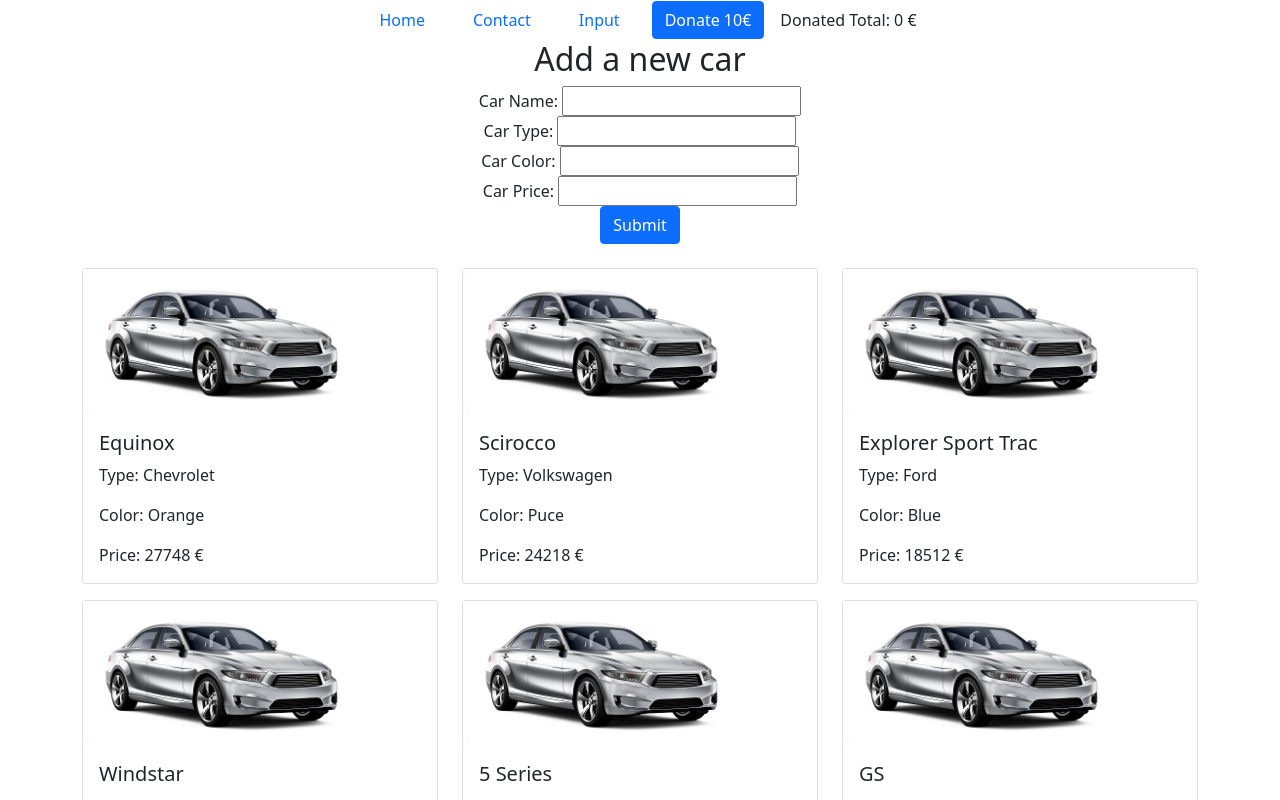
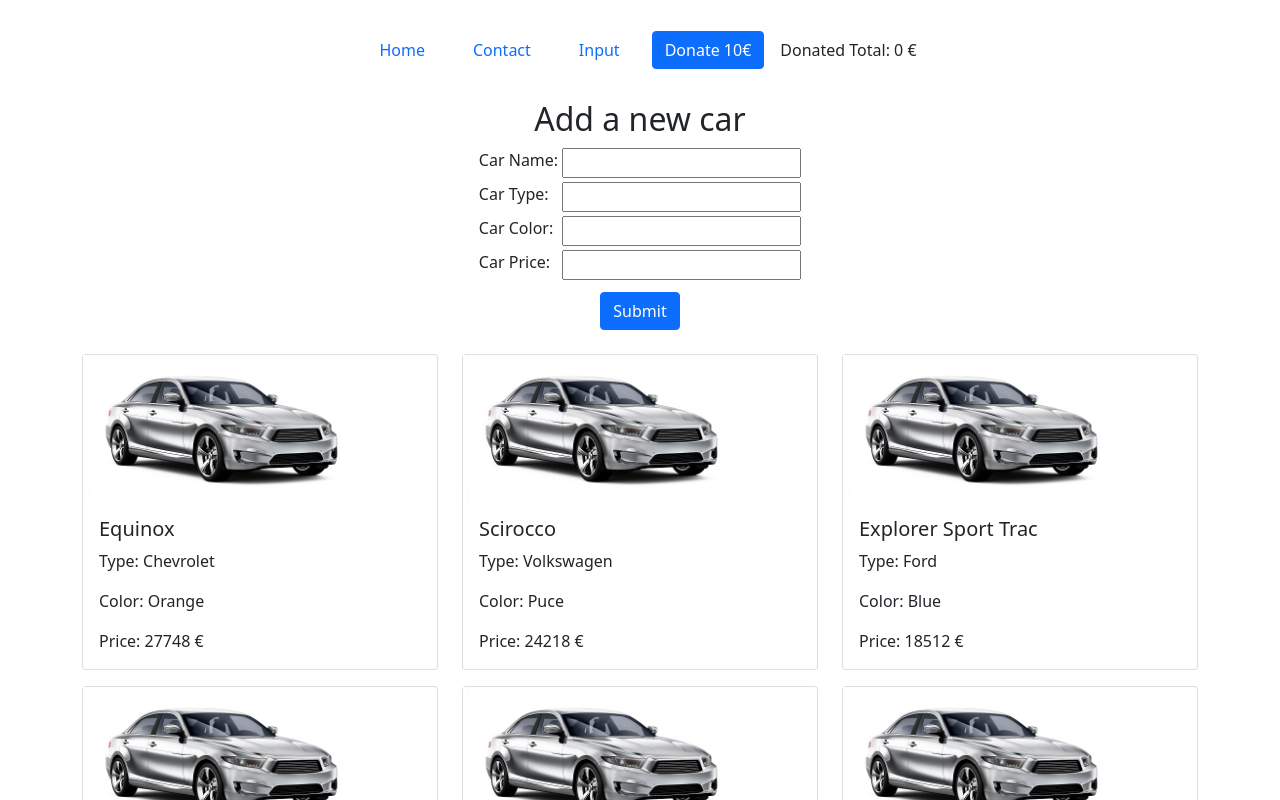
Before and after one commit to Encelatus/FE21-Angular-DAY02-Samue-Michael, an Angular app: page / in a window 1280 px wide. Shown: the top 800 px of the page. Built offline with nearby package versions, Linux system fonts and the light colour scheme.

Commit message:
styled form

```diff
--- a/src/app/home/home.component.scss
+++ b/src/app/home/home.component.scss
@@ -1,3 +1,14 @@
 img {
     width: 280px;
 }
+
+form label {
+    width: 100%;
+    margin: 2px;
+    input {
+        float: right;
+    }
+    #carPrice {
+        margin-bottom: 10px;
+    }
+}
--- a/src/app/home/home.component.ts
+++ b/src/app/home/home.component.ts
@@ -29,15 +29,24 @@
       carColor: Color,
       carPrice: Price
     }
-    cars.push(car);
+    // cars.push(car);
+    // const localStorageArray = () => {
+    //   for (let i of cars) {
+
+    //   }
+    // }
+    // localStorage.setItem('cars', this.cars.value);
     this.info.reset();
+    // console.log(localStorage.getItem('cars'));
   }
   }
+
+
 
   ngOnInit(): void {
   }
 
-  cars = [{
+  cars: any = [{
     "carName": "Equinox",
     "carType": "Chevrolet",
     "carColor": "Orange",
--- a/src/app/navigation/navigation.component.scss
+++ b/src/app/navigation/navigation.component.scss
@@ -0,0 +1,4 @@
+ul {
+    padding-top: 30px;
+    padding-bottom: 30px;
+}
```
